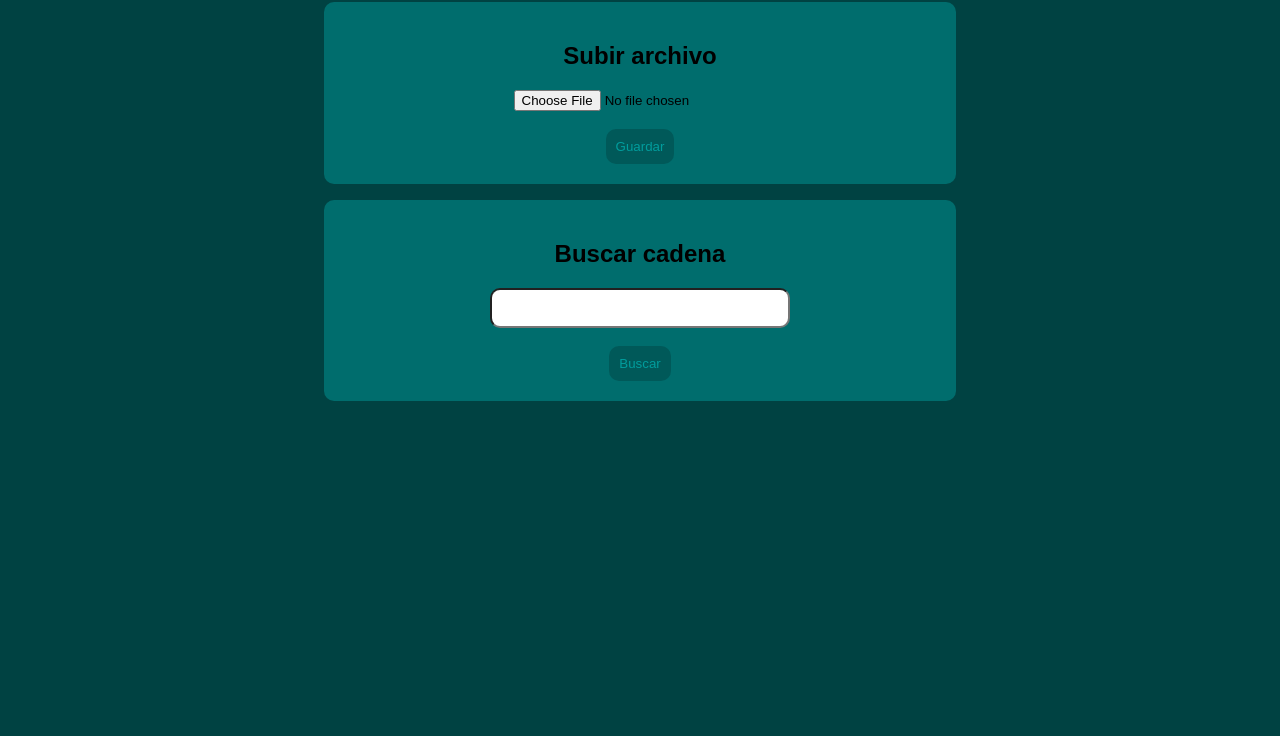
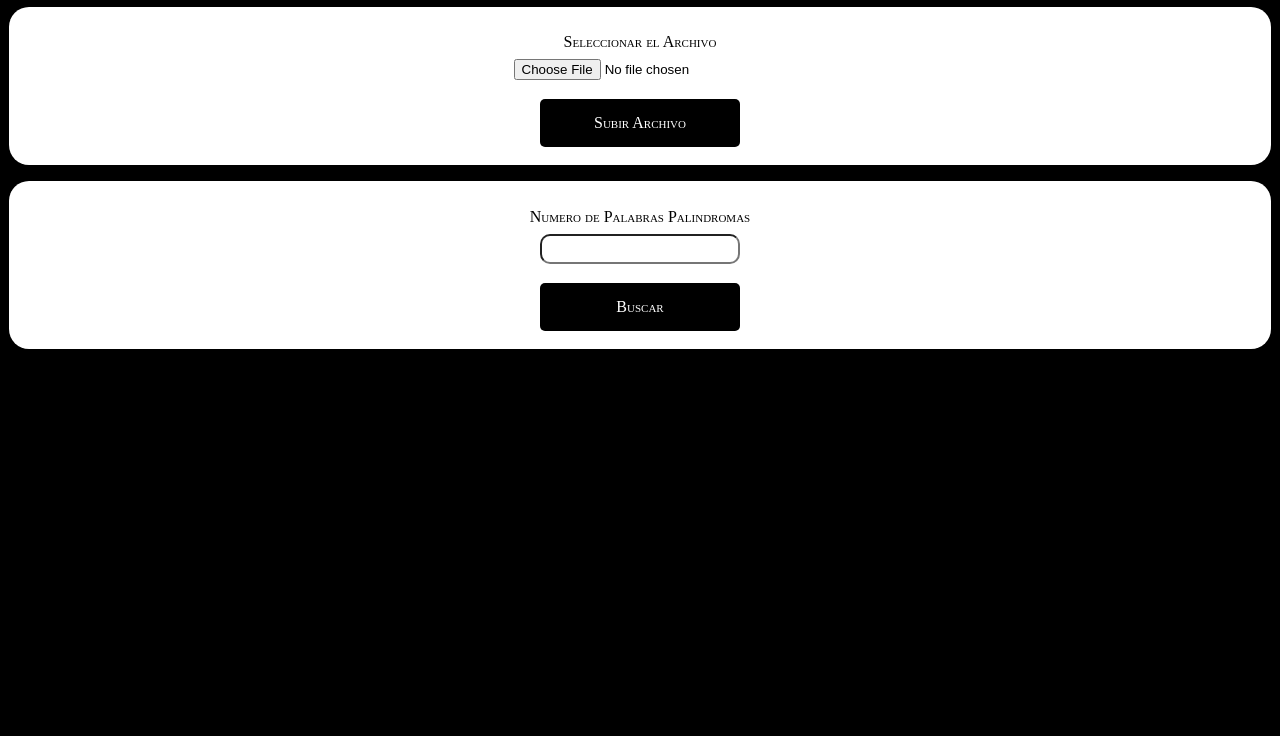
Before and after one commit to zelta96/Proyecto_final, a plain HTML site: page web_server/www/index.html in a window 1280 px wide. Shown: the part 64-800 px from the top of the page. Drawn offline with Linux system fonts and the light colour scheme.

Commit message:
view change

```diff
--- a/web_server/www/index.html
+++ b/web_server/www/index.html
@@ -1,24 +1,25 @@
 <html>
 	<head>
-		<title>GooglESCOM</title>
+		<title>Equipo9_UkraFest</title>
 		<script src="jquery.min.js"></script>
 	</head>
-	<body style="font-family:arial;">
+	<body style="font-family:cursive;">
 		<div style="text-align:center">
-			<h1>GooglESCOM</h1>
-
+			<h1>Equipo 9</h1>
+			</div>
+			<div style="text-align:center">
 			<form method="post" enctype="multipart/form-data" action="/upload" id="form-file" class="block">
-				<h2>Subir archivo</h2>
+				<h2>Seleccionar el Archivo</h2>
 				<input type="file" accept="text/*" name="file"><br><br>
-				<button>Guardar</button>
+				<button>Subir Archivo</button>
 			</form>
 
 			<form method=get id="form-search" class="block">
-				<h2>Buscar cadena</h2>
+				<h2>Numero de Palabras Palindromas</h2>
 				<input type="text" id="search" name="search"><br><br>
 				<button>Buscar</button>
 			</form>
-			<div class="block" id="search-res"></div>
+			<div class="block1" id="search-res"></div>
 		</div>
 	</body>
 </html>
@@ -27,7 +28,7 @@
 	$("#search-res").hide();
 	$('#form-search').submit(function(){
 		$("#search-res").show();
-		$("#search-res").html("<img src='load.gif' width=50/>");
+		$("#search-res").html("<img src='holi.gif' width=150/>");
 		$.ajax({
 			type: "POST",
 			url: "/search",
@@ -44,29 +45,49 @@
 
 <style>
 	h1{
-		color:#009D9D;
+		color: #ffffff;
+		font: small-caps 250%/90% serif;
+	}
+	h2{
+		color: #000;
+		font: small-caps 100%/50% serif;
 	}
 	body{
-		background-color:#004242;
+		background-color:  #000000;
 	}
-	.block{
-		background-color:#006D6D;
-		padding:20px;
-		margin-left:25%;
-		margin-right:25%;
-		border-radius:10px;
+
+
+	.block
+	{
+		background-color: #ffffff;
+		padding: 18px;
+		margin-left: 1px;
+		margin-right: 1px;
+		border-radius: 20px;
+	}
+	.block1
+	{
+		background-color: #000000;
+		padding: 1px;
+		margin-left: 1px;
+		margin-right: 1px;
+		border-radius: 20px;
 	}
 	button{
-		background-color:#005959;
-		border:0;
-		padding:10px;
-		border-radius:10px;
-		color:#009D9D;
+		background-color: #000;
+		border: 10px;
+		padding: 20px;
+		border-radius: 5px;
+		color: #fff;
+		width: 200px;
+		text-align: center;
+		font: small-caps 100%/50% serif;
 	}
 	#search{
-		height:40px;
-		font-size:20px;
-		width:300px;
-		border-radius:10px;
+		height: 30px;
+		font-size: 20px;
+		width: 200px;
+		border-radius: 10px;
+		font: small-caps 100%/50% serif;
 	}
 </style>
```
Also changed, not shown: web_server/www/holi.gif (added), web_server/www/load.gif (deleted).
